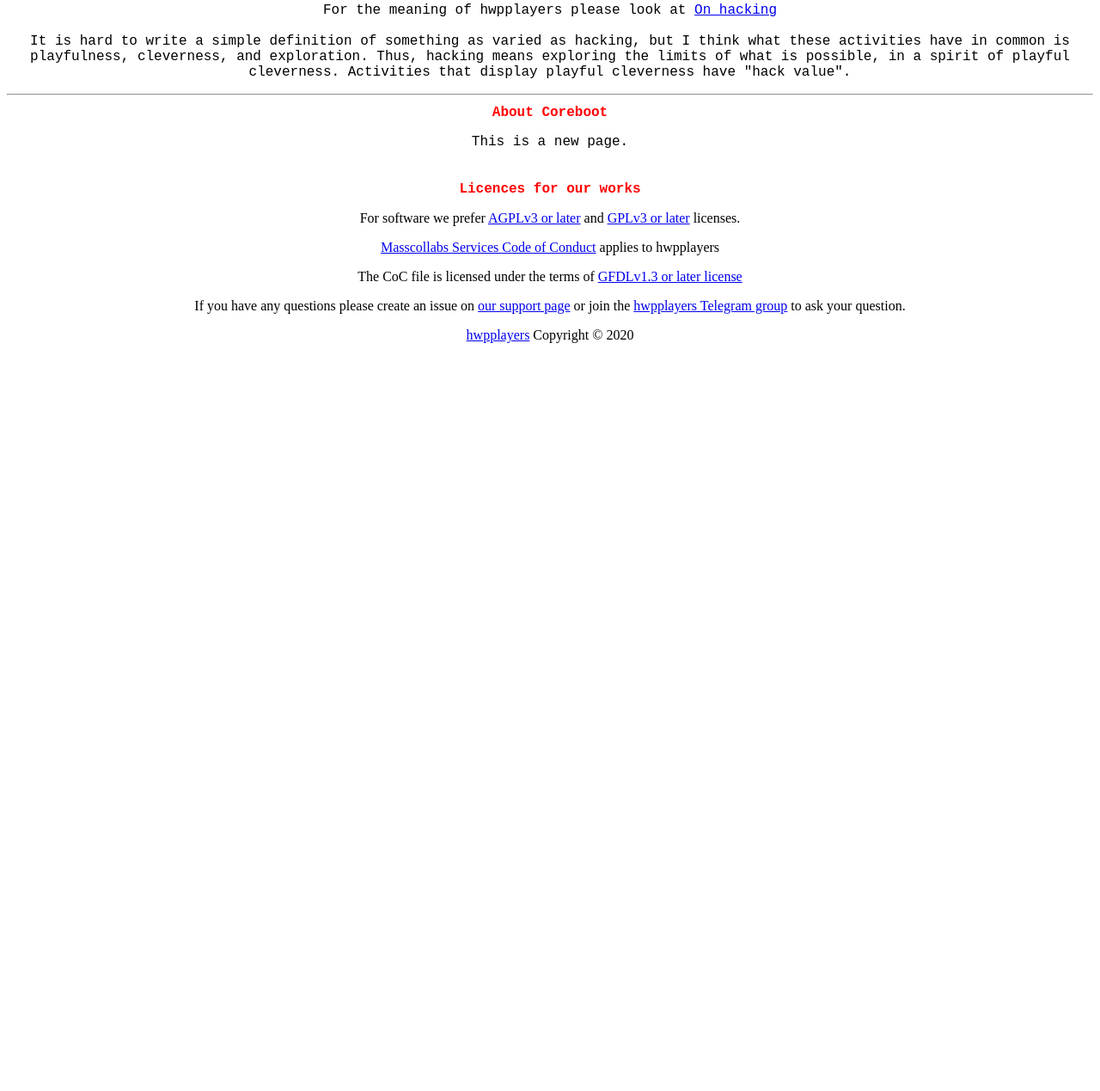
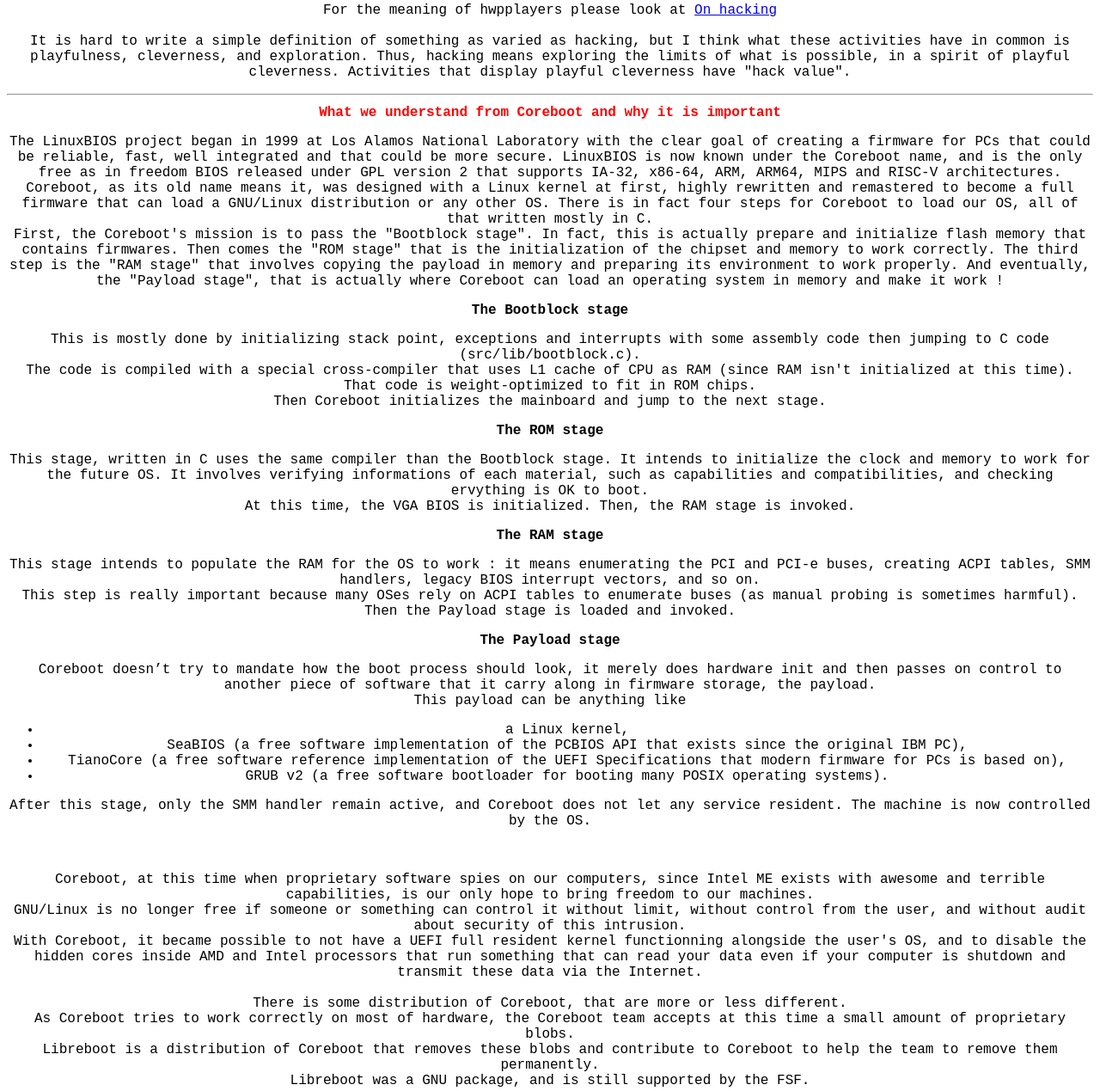
Before and after one commit to hwpplayers/hwpplayers.github.io, a plain HTML site: page coreboot.html in a window 1280 px wide. Shown: the part 238-1507 px from the top of the page at 86% size. Before the commit the page ends 800 px from the top, so only its background shows below. Drawn offline with Linux system fonts and the light colour scheme.

Commit message:
Coreboot !

```diff
--- a/coreboot.html
+++ b/coreboot.html
@@ -75,7 +75,7 @@
         font-family: monospace;
         color: red;
       ">
-    About Coreboot
+    What we understand from Coreboot and why it is important
   </h1>
   <p style="
         text-align: center;
@@ -84,8 +84,140 @@
         color: black;
       ">
 
-  This is a new page.
+  The LinuxBIOS project began in 1999 at Los Alamos National Laboratory with the clear goal of creating a firmware for PCs that could be reliable, fast, well integrated and that could be more secure.
+  LinuxBIOS is now known under the Coreboot name, and is the only free as in freedom BIOS released under GPL version 2 that supports IA-32, x86-64, ARM, ARM64, MIPS and RISC-V architectures.
+  <br />
+  Coreboot, as its old name means it, was designed with a Linux kernel at first, highly rewritten and remastered to become a full firmware that can load a GNU/Linux distribution or any other OS.
+  There is in fact four steps for Coreboot to load our OS, all of that written mostly in C.
+  <br />
+  First, the Coreboot's mission is to pass the "Bootblock stage". In fact, this is actually prepare and initialize flash memory that contains firmwares.
+  Then comes the "ROM stage" that is the initialization of the chipset and memory to work correctly.
+  The third step is the "RAM stage" that involves copying the payload in memory and preparing its environment to work properly.
+  And eventually, the "Payload stage", that is actually where Coreboot can load an operating system in memory and make it work !
+
+  <h2 style="
+        text-align: center;
+        font-size: 16px;
+        font-family: monospace;
+        color: black;
+      ">
+    The Bootblock stage
+  </h2>
+  <p style="
+        text-align: center;
+        font-size: 16px;
+        font-family: monospace;
+        color: black;
+      ">
+  This is mostly done by initializing stack point, exceptions and interrupts with some assembly code then jumping to C code (src/lib/bootblock.c).
+  <br />
+  The code is compiled with a special cross-compiler that uses L1 cache of CPU as RAM (since RAM isn't initialized at this time). That code is weight-optimized to fit in ROM chips.
+  <br />
+  Then Coreboot initializes the mainboard and jump to the next stage.
   </p>
+
+  <h2 style="
+        text-align: center;
+        font-size: 16px;
+        font-family: monospace;
+        color: black;
+      ">
+    The ROM stage
+  </h2>
+  <p style="
+        text-align: center;
+        font-size: 16px;
+        font-family: monospace;
+        color: black;
+      ">
+  This stage, written in C uses the same compiler than the Bootblock stage. It intends to initialize the clock and memory to work for the future OS. It involves verifying informations of each material, such as capabilities and compatibilities, and checking ervything is OK to boot.
+  <br />
+  At this time, the VGA BIOS is initialized. Then, the RAM stage is invoked.
+  </p>
+
+  <h2 style="
+        text-align: center;
+        font-size: 16px;
+        font-family: monospace;
+        color: black;
+      ">
+    The RAM stage
+  </h2>
+  <p style="
+        text-align: center;
+        font-size: 16px;
+        font-family: monospace;
+        color: black;
+      ">
+  This stage intends to populate the RAM for the OS to work : it means enumerating the PCI and PCI-e buses, creating ACPI tables, SMM handlers, legacy BIOS interrupt vectors, and so on.
+  <br />
+  This step is really important because many OSes rely on ACPI tables to enumerate buses (as manual probing is sometimes harmful).
+  <br />
+  Then the Payload stage is loaded and invoked.
+  </p>
+
+  <h2 style="
+        text-align: center;
+        font-size: 16px;
+        font-family: monospace;
+        color: black;
+      ">
+    The Payload stage
+  </h2>
+  <p style="
+        text-align: center;
+        font-size: 16px;
+        font-family: monospace;
+        color: black;
+      ">
+  Coreboot doesn’t try to mandate how the boot process should look, it merely does hardware init and then passes on control to another piece of software that it carry along in firmware storage, the payload.
+  <br />
+  This payload can be anything like
+  </p>
+  <ul style="
+        text-align: center;
+        font-size: 16px;
+        font-family: monospace;
+        color: black;
+      ">
+  <li>a Linux kernel,</li>
+  <li>SeaBIOS (a free software implementation of the PCBIOS API that exists since the original IBM PC),</li>
+  <li>TianoCore (a free software reference implementation of the UEFI Specifications that modern firmware for PCs is based on),</li>
+  <li>GRUB v2 (a free software bootloader for booting many POSIX operating systems).</li>
+  </ul>
+  <p style="
+        text-align: center;
+        font-size: 16px;
+        font-family: monospace;
+        color: black;
+      ">
+  After this stage, only the SMM handler remain active, and Coreboot does not let any service resident. The machine is now controlled by the OS.
+  </p>
+
+  <br />
+  <p style="
+        text-align: center;
+        font-size: 16px;
+        font-family: monospace;
+        color: black;
+      ">
+
+  Coreboot, at this time when proprietary software spies on our computers, since Intel ME exists with awesome and terrible capabilities, is our only hope to bring freedom to our machines.
+  <br />
+  GNU/Linux is no longer free if someone or something can control it without limit, without control from the user, and without audit about security of this intrusion.
+  <br />
+  With Coreboot, it became possible to not have a UEFI full resident kernel functionning alongside the user's OS, and to disable the hidden cores inside AMD and Intel processors that run something that can read your data even if your computer is shutdown and transmit these data via the Internet.
+  <br />
+  <br />
+  There is some distribution of Coreboot, that are more or less different.
+  <br />
+  As Coreboot tries to work correctly on most of hardware, the Coreboot team accepts at this time a small amount of proprietary blobs.
+  <br />
+  Libreboot is a distribution of Coreboot that removes these blobs and contribute to Coreboot to help the team to remove them permanently.
+  <br />
+  Libreboot was a GNU package, and is still supported by the FSF.
+  </p>
+
 
   <footer>
     <h1>Licences for our works</h1>
```
